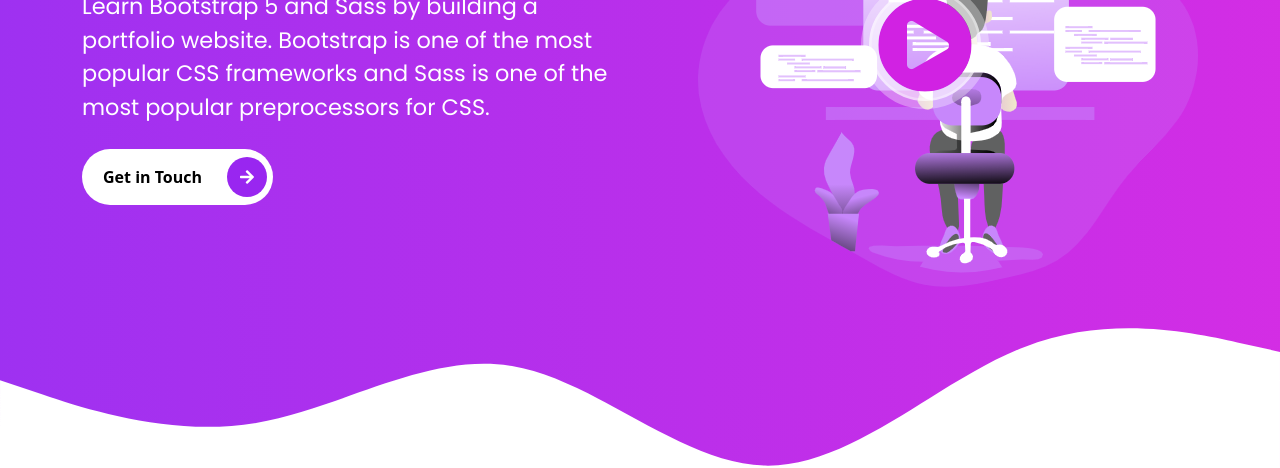
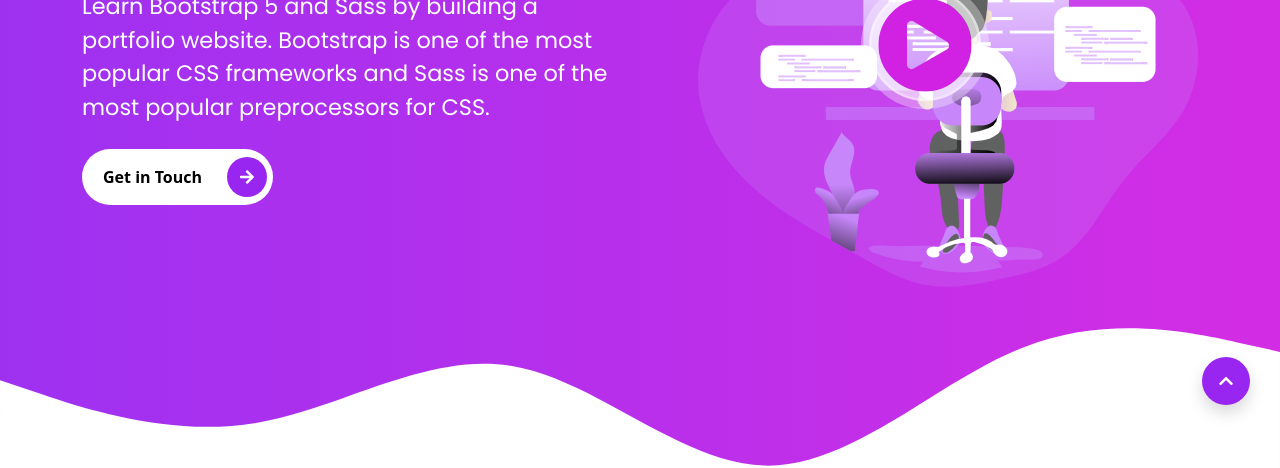
Before and after one commit to NonnaKar/bootstrap-5-tutorial, a website: page index.html in a window 1280 px wide. Shown: the part 365-833 px from the top of the page. Drawn offline with Linux system fonts and the light colour scheme.

Commit message:
created the back to top button

```diff
--- a/index.html
+++ b/index.html
@@ -710,6 +710,11 @@
     </div>
   </footer>
 
+  <!-- BACK TO TOP BUTTON -->
+  <a href="#" class="shadow btn-primary rounded-circle back-to-top">
+    <i class="fas fa-chevron-up"></i>
+  </a>
+
 
   <script src="/assets/vendors/js/glightbox.min.js"></script>
 
--- a/scss/sections/_footer.scss
+++ b/scss/sections/_footer.scss
@@ -101,3 +101,19 @@
     }
   }
 }
+
+// STYLE THE BACK TO TOP BUTTON
+.back-to-top {
+  position: fixed;
+  width: 3rem;
+  height: 3rem;
+  right: 1.875rem;
+  bottom: 1.875rem;
+  z-index: 9999;
+
+  i {
+    color: $white;
+    font-size: 1rem;
+    @include absoluteCenter;
+  }
+}
```
Also changed, not shown: assets/css/style.css, 1 other file.
